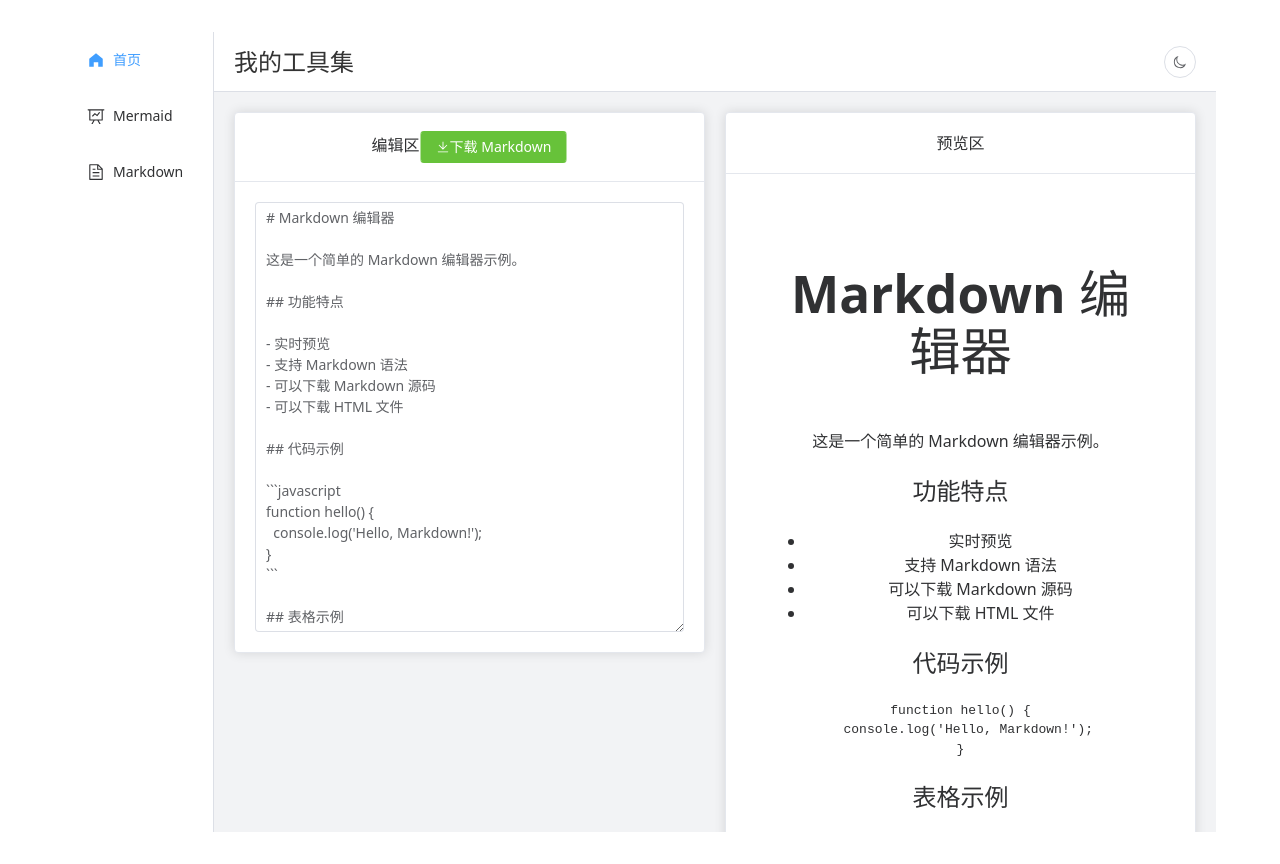
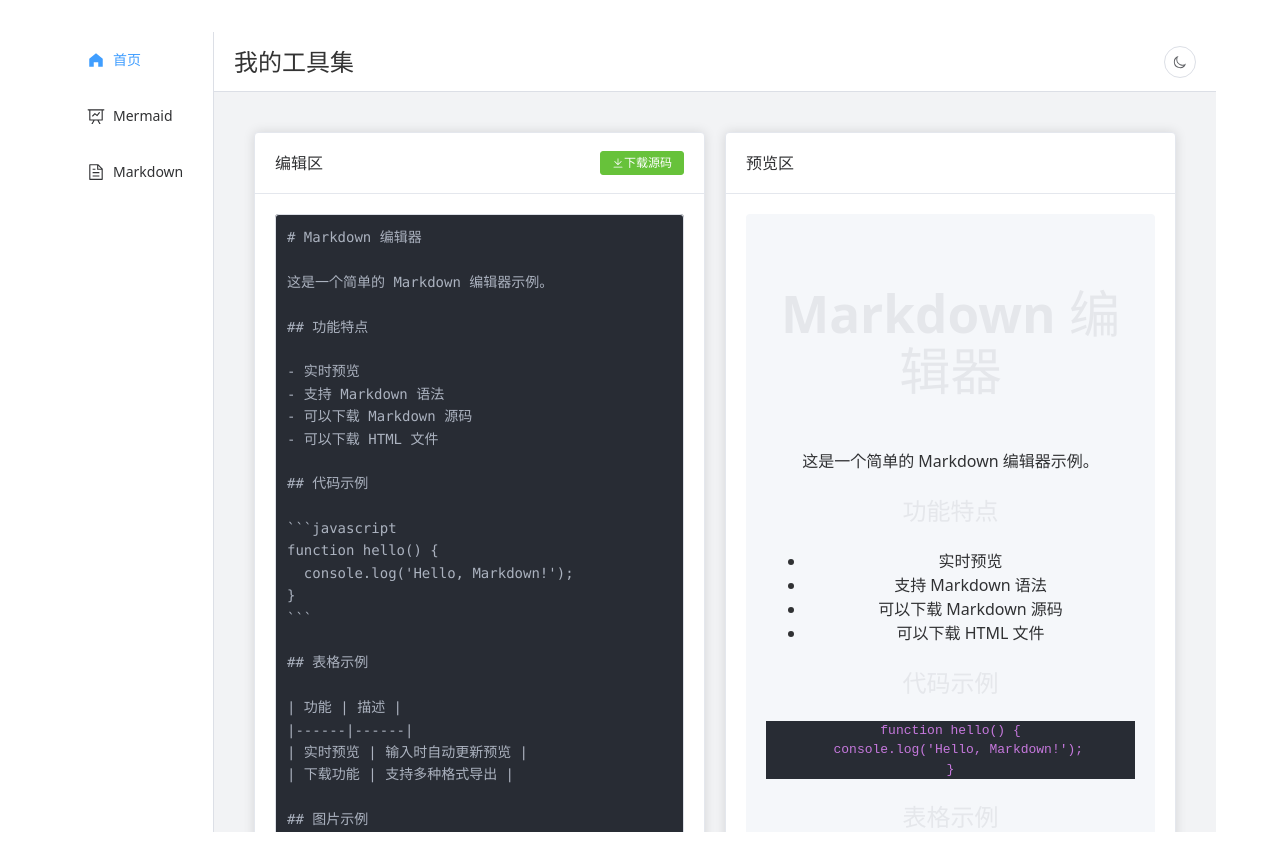
Before and after one commit to WebHu/my-tools, a Vue app: page /markdown in a window 1280 px wide. Built offline with nearby package versions, Linux system fonts and the light colour scheme.

Commit message:
feat: 调整markdown的页面样式

```diff
--- a/src/tools/markdown/MarkdownEditor.vue
+++ b/src/tools/markdown/MarkdownEditor.vue
@@ -1,34 +1,36 @@
- <template>
-  <div class="p-4">
-    <el-row :gutter="20" class="h-[calc(100vh-100px)]">
+<template>
+  <div class="markdown-editor">
+    <el-row :gutter="20" class="editor-container">
       <el-col :span="12">
-        <el-card class="h-full bg-white dark:bg-gray-800">
+        <el-card class="editor-card">
           <template #header>
-            <div class="flex justify-between items-center">
-              <span class="text-lg font-semibold text-gray-900 dark:text-white">编辑区</span>
-              <el-button-group>
-                <el-button type="success" @click="downloadMarkdown">
-                  <el-icon><Download /></el-icon>
-                  下载 Markdown
+            <div class="card-header">
+              <span>编辑区</span>
+              <div class="button-group">
+                <el-button size="small" type="success" @click="downloadMarkdown">
+                  <el-icon>
+                    <Download />
+                  </el-icon>
+                  下载源码
                 </el-button>
-              </el-button-group>
+              </div>
             </div>
           </template>
           <el-input
             v-model="markdownContent"
             type="textarea"
-            :rows="20"
+            :rows="30"
             placeholder="在此输入 Markdown 内容"
             @input="updatePreview"
-            class="h-[calc(100%-60px)]"
+            class="code-editor"
           />
         </el-card>
       </el-col>
       <el-col :span="12">
-        <el-card class="h-full bg-white dark:bg-gray-800">
+        <el-card class="preview-card">
           <template #header>
-            <div class="flex justify-between items-center">
-              <span class="text-lg font-semibold text-gray-900 dark:text-white">预览区</span>
+            <div class="card-header">
+              <span>预览区</span>
             </div>
           </template>
           <div class="preview-container prose dark:prose-invert max-w-none" v-html="renderedContent"></div>
@@ -38,13 +40,12 @@
   </div>
 </template>
 
-<script setup>
-import { ref, computed } from 'vue'
+<script setup lang="ts">
+import { Download } from '@element-plus/icons-vue'
 import { marked } from 'marked'
-import { Download, Document } from '@element-plus/icons-vue'
-import { ElMessage } from 'element-plus'
+import { computed, ref } from 'vue'
 
-const markdownContent = ref(`# Markdown 编辑器
+const markdownContent = ref<string>(`# Markdown 编辑器
 
 这是一个简单的 Markdown 编辑器示例。
 
@@ -80,21 +81,16 @@ function hello() {
 // 配置 marked
 marked.setOptions({
   breaks: true,
-  gfm: true
+  gfm: true,
 })
 
 // 渲染 Markdown 内容
 const renderedContent = computed(() => {
-  return marked(markdownContent.value)
+  return marked.parse(markdownContent.value)
 })
 
-// 更新预览
-const updatePreview = () => {
-  // 实时预览通过 computed 属性自动处理
-}
-
 // 下载 Markdown 文件
-const downloadMarkdown = () => {
+const downloadMarkdown = (): void => {
   const blob = new Blob([markdownContent.value], { type: 'text/markdown' })
   const url = URL.createObjectURL(blob)
   const a = document.createElement('a')
@@ -108,9 +104,94 @@ const downloadMarkdown = () => {
 </script>
 
 <style scoped>
+.markdown-editor {
+  padding: 20px;
+}
+
+.editor-container {
+  height: calc(100vh - 100px);
+}
+
+.editor-card,
+.preview-card {
+  height: 100%;
+}
+
+.card-header {
+  display: flex;
+  justify-content: space-between;
+  align-items: center;
+}
+
+.button-group {
+  display: flex;
+  gap: 3px;
+}
+
+.code-editor :deep(.el-textarea__inner) {
+  font-family: 'Fira Code', Monaco, Consolas, 'Courier New', monospace;
+  line-height: 1.6;
+  padding: 12px;
+  font-size: 14px;
+  background-color: #282c34;
+  color: #abb2bf;
+  border-radius: 4px;
+  tab-size: 2;
+  height: calc(100% - 20px);
+}
+
 .preview-container {
   height: calc(100% - 40px);
   overflow: auto;
   padding: 20px;
+  background-color: #f5f7fa;
+  border-radius: 4px;
+}
+
+/* 暗黑模式样式 */
+html.dark .preview-container {
+  background-color: #1e1e1e;
+  color: #ddd;
+}
+
+/* 确保预览区在暗黑模式下可读性良好 */
+.prose.dark\:prose-invert :deep(pre) {
+  background-color: #282c34;
+  color: #abb2bf;
+}
+
+.prose.dark\:prose-invert :deep(code) {
+  color: #c678dd;
+}
+
+.prose.dark\:prose-invert :deep(a) {
+  color: #61afef;
+}
+
+.prose.dark\:prose-invert :deep(blockquote) {
+  border-left-color: #4b5563;
+  color: #9ca3af;
+}
+
+.prose.dark\:prose-invert :deep(h1),
+.prose.dark\:prose-invert :deep(h2),
+.prose.dark\:prose-invert :deep(h3),
+.prose.dark\:prose-invert :deep(h4),
+.prose.dark\:prose-invert :deep(h5),
+.prose.dark\:prose-invert :deep(h6) {
+  color: #e5e7eb;
+}
+
+.prose.dark\:prose-invert :deep(hr) {
+  border-color: #4b5563;
+}
+
+.prose.dark\:prose-invert :deep(table) {
+  border-color: #4b5563;
+}
+
+.prose.dark\:prose-invert :deep(th),
+.prose.dark\:prose-invert :deep(td) {
+  border-color: #4b5563;
 }
 </style>
--- a/src/tools/mermaid/MermaidEditor.vue
+++ b/src/tools/mermaid/MermaidEditor.vue
@@ -7,10 +7,6 @@
             <div class="card-header">
               <span>编辑区</span>
               <div class="button-group">
-                <el-button size="small" type="primary" @click="updatePreview">
-                  <el-icon><Refresh /></el-icon>
-                  更新预览
-                </el-button>
                 <el-button size="small" type="success" @click="downloadSource">
                   <el-icon><Download /></el-icon>
                   下载源码
@@ -25,7 +21,7 @@
           <el-input
             v-model="mermaidCode"
             type="textarea"
-            :rows="20"
+            :rows="30"
             placeholder="在此输入 Mermaid 代码"
             @input="debouncedUpdate"
             class="code-editor"
@@ -47,10 +43,10 @@
 </template>
 
 <script setup lang="ts">
-import { ref, onMounted, onUnmounted } from 'vue'
+import { Download, Picture, Refresh } from '@element-plus/icons-vue'
+import { ElMessage } from 'element-plus'
 import mermaid from 'mermaid'
-import { Refresh, Download, Picture } from '@element-plus/icons-vue'
-import { ElMessage } from 'element-plus'
+import { onMounted, onUnmounted, ref } from 'vue'
 
 const mermaidCode = ref<string>(`graph TD
     A[开始] --> B{判断}
```
